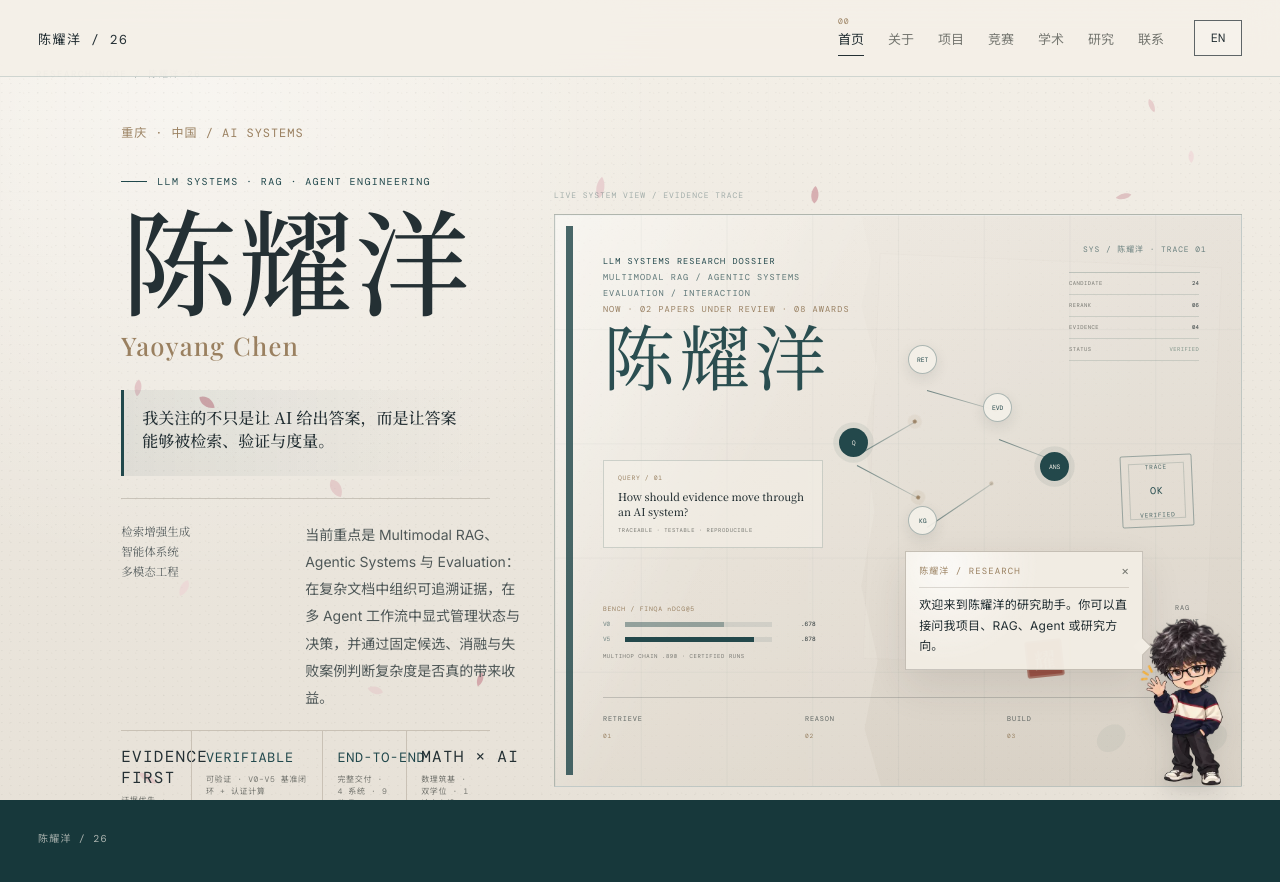
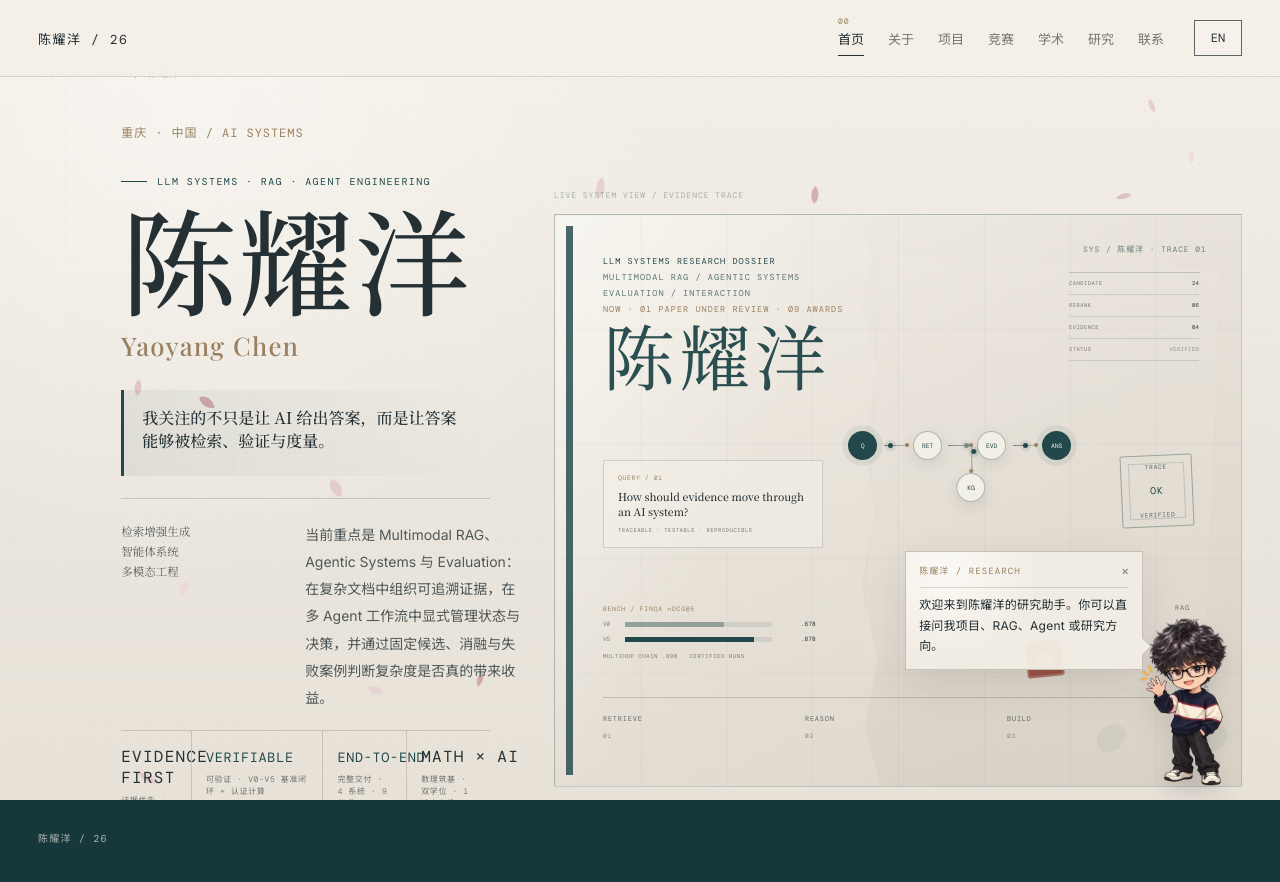
Before and after one commit to luxury221/Personal-Web_CYY, a plain HTML site: page index.html in a window 1280 px wide. Drawn offline with Linux system fonts and the light colour scheme.

Commit message:
polish: evidence graph rebuilt as a horizontal pipeline
The scatter layout (five nodes at arbitrary positions, five rotated edges,
free-floating pulses) read as messy lines and a stray dot. The dossier card
now shows a single evidence-chain pipeline:

- Q -> RET -> EVD -> ANS evenly spaced on one axis, flex-grown hairline
  links so the geometry is exact at every card size, gold flow dots at each
  joint
- KG taps into the chain from below through a vertical link aligned to the
  chain axis, with its own downward pulse
- pulses travel inside the links (staggered 4.5s loop) instead of floating
  in empty space; is-live entrance stagger kept via nth-child
- nodes back in normal flow (the old absolute base rule stacked them)
- NOW field corrected to 01 paper / 09 awards (stale after the AML removal
  and NVIDIA addition)
- versions 20260913.4

```diff
--- a/index.html
+++ b/index.html
@@ -20,7 +20,7 @@
   <link rel="stylesheet" href="assets/fonts/fonts.css?v=20260913" />
   <noscript></noscript>
   <link rel="stylesheet" href="styles.css" />
-  <link rel="stylesheet" href="styles-ai.css?v=20260913.3" />
+  <link rel="stylesheet" href="styles-ai.css?v=20260913.4" />
 </head>
 <body class="home-page">
   <div class="intro" id="intro" aria-hidden="true">
@@ -107,11 +107,11 @@
           <div class="archive-card archive-card-home" id="homeArchiveCard">
             <div class="archive-noise"></div><div class="archive-paper archive-paper-one"></div><div class="archive-paper archive-paper-two"></div><div class="archive-ink-block"></div><div class="archive-grid"></div>
             <div class="archive-corner">SYS / 陈耀洋 · TRACE 01</div>
-            <div class="archive-document"><span>LLM SYSTEMS RESEARCH DOSSIER</span><span>MULTIMODAL RAG / AGENTIC SYSTEMS</span><span>EVALUATION / INTERACTION</span><span class="doc-now">NOW · 02 PAPERS UNDER REVIEW · 08 AWARDS</span></div>
+            <div class="archive-document"><span>LLM SYSTEMS RESEARCH DOSSIER</span><span>MULTIMODAL RAG / AGENTIC SYSTEMS</span><span>EVALUATION / INTERACTION</span><span class="doc-now">NOW · 01 PAPER UNDER REVIEW · 09 AWARDS</span></div>
             <div class="archive-watermark">∴</div>
             <div class="archive-cys-mask"><div class="archive-cys">陈耀洋</div></div>
             <div class="archive-query"><span>QUERY / 01</span><strong>How should evidence move through an AI system?</strong><small>TRACEABLE · TESTABLE · REPRODUCIBLE</small></div>
-            <div class="archive-graph"><span class="graph-node n1 primary">Q</span><span class="graph-node n2">RET</span><span class="graph-node n3">KG</span><span class="graph-node n4">EVD</span><span class="graph-node n5 primary">ANS</span><i class="graph-edge e1"></i><i class="graph-edge e2"></i><i class="graph-edge e3"></i><i class="graph-edge e4"></i><i class="graph-edge e5"></i><i class="graph-pulse p1" aria-hidden="true"></i><i class="graph-pulse p2" aria-hidden="true"></i><i class="graph-pulse p3" aria-hidden="true"></i></div>
+            <div class="archive-graph" aria-hidden="true"><div class="graph-chain"><span class="graph-node primary">Q</span><i class="graph-link"><b class="graph-pulse"></b></i><span class="graph-node">RET</span><i class="graph-link"><b class="graph-pulse"></b></i><span class="graph-node">EVD</span><i class="graph-link"><b class="graph-pulse"></b></i><span class="graph-node primary">ANS</span></div><div class="graph-kg"><i class="graph-link graph-link--v"><b class="graph-pulse"></b></i><span class="graph-node">KG</span></div></div>
             <div class="archive-metrics"><div class="archive-metric"><span>CANDIDATE</span><b>24</b></div><div class="archive-metric"><span>RERANK</span><b>06</b></div><div class="archive-metric"><span>EVIDENCE</span><b>04</b></div><div class="archive-metric"><span>STATUS</span><b class="ok">VERIFIED</b></div></div>
             <div class="archive-bench" aria-hidden="true"><span class="bench-kicker">BENCH / FINQA nDCG@5</span><div class="bench-row"><i>V0</i><span class="bench-track"><b class="bench-fill f0"></b></span><em>.678</em></div><div class="bench-row"><i>V5</i><span class="bench-track"><b class="bench-fill f1"></b></span><em>.878</em></div><span class="bench-note">MULTIHOP CHAIN .890 · CERTIFIED RUNS</span></div>
             <div class="archive-stamp" aria-hidden="true">耀</div>
--- a/styles-ai.css
+++ b/styles-ai.css
@@ -193,14 +193,13 @@ body::after {
 
 .archive-graph {
   position: absolute;
-  left: 41%;
+  left: 42%;
   top: 19%;
   width: 34%;
   height: 47%;
 }
 .graph-node {
-  position: absolute;
-  z-index: 2;
+  flex: 0 0 auto;
   display: grid;
   place-items: center;
   width: clamp(25px,2.3vw,37px);
@@ -214,35 +213,80 @@ body::after {
   box-shadow: 0 4px 12px rgba(36,48,52,.06);
 }
 .graph-node.primary { background: var(--accent); color: var(--paper-light); }
-.graph-node.n1 { left: 1%; top: 39%; }
-.graph-node.n2 { left: 31%; top: 8%; }
-.graph-node.n3 { left: 31%; top: 68%; }
-.graph-node.n4 { left: 63%; top: 26%; }
-.graph-node.n5 { right: 0; top: 48%; }
-.graph-edge {
+/* Evidence chain as a horizontal pipeline: Q -> RET -> EVD -> ANS on one
+   axis, KG tapped in from below. Links are flex-grown hairlines so the
+   geometry stays exact at every card size; pulses travel inside the lines. */
+.graph-chain {
   position: absolute;
-  z-index: 1;
+  left: 2%;
+  right: 2%;
+  top: 40%;
+  display: flex;
+  align-items: center;
+}
+.graph-link {
+  flex: 1 1 0;
   height: 1px;
-  transform-origin: left center;
-  background: linear-gradient(90deg, rgba(33,72,76,.52), rgba(33,72,76,.12));
-}
-.graph-edge::after {
+  position: relative;
+  margin: 0 clamp(4px, .5vw, 8px);
+  background: linear-gradient(90deg, rgba(33, 72, 76, .5), rgba(33, 72, 76, .2));
+}
+.graph-link::after {
   content: "";
   position: absolute;
-  right: -1px;
+  right: -2px;
   top: -2px;
   width: 4px;
   height: 4px;
   border-radius: 50%;
   background: var(--gold);
 }
-.graph-edge.e1 { left: 9%; top: 49%; width: 29%; transform: rotate(-30deg); }
-.graph-edge.e2 { left: 9%; top: 53%; width: 30%; transform: rotate(28deg); }
-.graph-edge.e3 { left: 39%; top: 25%; width: 31%; transform: rotate(16deg); }
-.graph-edge.e4 { left: 39%; top: 76%; width: 34%; transform: rotate(-34deg); }
-.graph-edge.e5 { left: 70%; top: 43%; width: 26%; transform: rotate(21deg); }
-.archive-card:hover .graph-node.n2,
-.archive-card:hover .graph-node.n4 { border-color: var(--accent); box-shadow: 0 0 0 5px rgba(33,72,76,.06); }
+.graph-pulse {
+  position: absolute;
+  left: 0;
+  top: -2px;
+  width: 5px;
+  height: 5px;
+  border-radius: 50%;
+  background: var(--accent);
+  box-shadow: 0 0 0 3px rgba(33, 72, 76, .1);
+  opacity: 0;
+  pointer-events: none;
+}
+.graph-link .graph-pulse { animation: graphTravel 4.5s linear infinite; }
+.graph-link:nth-of-type(1) .graph-pulse { animation-delay: .2s; }
+.graph-link:nth-of-type(2) .graph-pulse { animation-delay: 1.7s; }
+.graph-link:nth-of-type(3) .graph-pulse { animation-delay: 3.2s; }
+@keyframes graphTravel {
+  0% { left: 0; opacity: 0; }
+  8% { opacity: 1; }
+  80% { opacity: 1; }
+  94%, 100% { left: calc(100% - 5px); opacity: 0; }
+}
+.graph-kg {
+  position: absolute;
+  left: 55%;
+  top: calc(40% + clamp(13px, 1.15vw, 17px));
+  display: flex;
+  flex-direction: column;
+  align-items: center;
+  transform: translateX(-50%);
+}
+.graph-link--v {
+  flex: none;
+  width: 1px;
+  height: clamp(18px, 2vw, 30px);
+  margin: 0 0 2px;
+  background: linear-gradient(180deg, rgba(33, 72, 76, .18), rgba(33, 72, 76, .5));
+}
+.graph-link--v::after { right: auto; left: -2px; top: auto; bottom: -2px; }
+.graph-link--v .graph-pulse { animation: graphTravelV 4.5s linear infinite 2.4s; }
+@keyframes graphTravelV {
+  0% { top: 0; opacity: 0; }
+  10% { opacity: 1; }
+  80% { opacity: 1; }
+  94%, 100% { top: calc(100% - 5px); opacity: 0; }
+}
 
 .archive-metrics {
   position: absolute;
@@ -583,7 +627,7 @@ body::after {
 
 /* -------------------------- Dossier graph motion -------------------------- */
 .archive-graph .graph-node,
-.archive-graph .graph-edge,
+.archive-graph .graph-link,
 .archive-metric,
 .archive-query {
   will-change: transform, opacity;
@@ -593,17 +637,11 @@ body::after {
 }
 .cyy-motion-ready .archive-card:not(.is-live) .graph-node { opacity: .48; transform: scale(.86); }
 .archive-card.is-live .graph-node { opacity: 1; transform: scale(1); }
-.archive-card.is-live .graph-node.n1 { transition-delay: .02s; }
-.archive-card.is-live .graph-node.n2 { transition-delay: .12s; }
-.archive-card.is-live .graph-node.n3 { transition-delay: .18s; }
-.archive-card.is-live .graph-node.n4 { transition-delay: .28s; }
-.archive-card.is-live .graph-node.n5 { transition-delay: .38s; }
-
-.archive-card.is-live .graph-edge::after { animation: cyy-trace-dot 2.2s ease-in-out infinite; }
-.archive-card.is-live .graph-edge.e2::after { animation-delay: .32s; }
-.archive-card.is-live .graph-edge.e3::after { animation-delay: .64s; }
-.archive-card.is-live .graph-edge.e4::after { animation-delay: .96s; }
-.archive-card.is-live .graph-edge.e5::after { animation-delay: 1.28s; }
+.archive-card.is-live .graph-chain .graph-node:nth-child(1) { transition-delay: .02s; }
+.archive-card.is-live .graph-chain .graph-node:nth-child(3) { transition-delay: .14s; }
+.archive-card.is-live .graph-chain .graph-node:nth-child(5) { transition-delay: .26s; }
+.archive-card.is-live .graph-chain .graph-node:nth-child(7) { transition-delay: .38s; }
+.archive-card.is-live .graph-kg .graph-node { transition-delay: .3s; }
 .archive-card.is-live .archive-metric .ok { animation: cyy-verified 2.8s ease-in-out infinite; }
 
 @keyframes cyy-trace-dot {
@@ -809,7 +847,7 @@ body::after {
 }
 
 @media (prefers-reduced-motion: reduce) {
-  .archive-card.is-live .graph-edge::after,
+  .archive-card.is-live .graph-link .graph-pulse,
   .archive-card.is-live .archive-metric .ok,
   .system-viz.is-live .pipeline-arrow { animation: none !important; }
   .cyy-motion-ready .system-viz .pipeline-node,
@@ -1957,40 +1995,6 @@ body.showcase-modal-open { overflow: hidden; }
 /* -------------------------- Archive card enrichment -------------------------- */
 .archive-document .doc-now { color: var(--gold); }
 
-/* evidence pulses: one packet hopping Q -> RET -> EVD -> ANS */
-.graph-pulse {
-  position: absolute;
-  z-index: 1;
-  width: clamp(5px, .45vw, 7px);
-  aspect-ratio: 1;
-  border-radius: 50%;
-  background: var(--accent);
-  box-shadow: 0 0 0 3px rgba(33, 72, 76, .12);
-  opacity: 0;
-  pointer-events: none;
-}
-.graph-pulse.p1 { animation: pulseLeg1 4.8s linear infinite .9s; }
-.graph-pulse.p2 { animation: pulseLeg2 4.8s linear infinite 2.5s; }
-.graph-pulse.p3 { animation: pulseLeg3 4.8s linear infinite 4.1s; }
-@keyframes pulseLeg1 {
-  0% { left: 8%; top: 45%; opacity: 0; }
-  3% { opacity: 1; }
-  30% { left: 36%; top: 16%; opacity: 1; }
-  34%, 100% { left: 36%; top: 16%; opacity: 0; }
-}
-@keyframes pulseLeg2 {
-  0% { left: 39%; top: 16%; opacity: 0; }
-  3% { opacity: 1; }
-  30% { left: 68%; top: 34%; opacity: 1; }
-  34%, 100% { left: 68%; top: 34%; opacity: 0; }
-}
-@keyframes pulseLeg3 {
-  0% { left: 71%; top: 35%; opacity: 0; }
-  3% { opacity: 1; }
-  30% { left: 90%; top: 53%; opacity: 1; }
-  34%, 100% { left: 90%; top: 53%; opacity: 0; }
-}
-
 /* bench micro-chart in the lower-left quiet zone */
 .archive-bench {
   position: absolute;
@@ -2043,6 +2047,7 @@ body.showcase-modal-open { overflow: hidden; }
 
 @media (prefers-reduced-motion: reduce) {
   .graph-pulse { animation: none !important; opacity: 0; }
+  .graph-link--v .graph-pulse { animation: none !important; }
   .bench-fill { animation: none !important; }
   .bench-fill.f0 { width: 67.8%; }
   .bench-fill.f1 { width: 87.8%; }
@@ -2085,6 +2090,7 @@ body.showcase-modal-open { overflow: hidden; }
 .archive-card-home .archive-seal strong { color: var(--accent); }
 
 /* graph: slightly more confident lines and node lift */
-.archive-card-home .graph-edge { background: linear-gradient(90deg, rgba(33, 72, 76, .62), rgba(33, 72, 76, .16)); }
+.archive-card-home .graph-link { background: linear-gradient(90deg, rgba(33, 72, 76, .6), rgba(33, 72, 76, .22)); }
+.archive-card-home .graph-link--v { background: linear-gradient(180deg, rgba(33, 72, 76, .18), rgba(33, 72, 76, .55)); }
 .archive-card-home .graph-node { box-shadow: 0 5px 14px rgba(36, 48, 52, .10); }
 .paper-card:only-child { grid-column: 1 / -1; }
```
Also changed, not shown: competitions.html (+1 -1 lines), contact.html (+1 -1 lines), education.html (+1 -1 lines), experience.html (+1 -1 lines), focus.html (+1 -1 lines), profile.html (+1 -1 lines).
